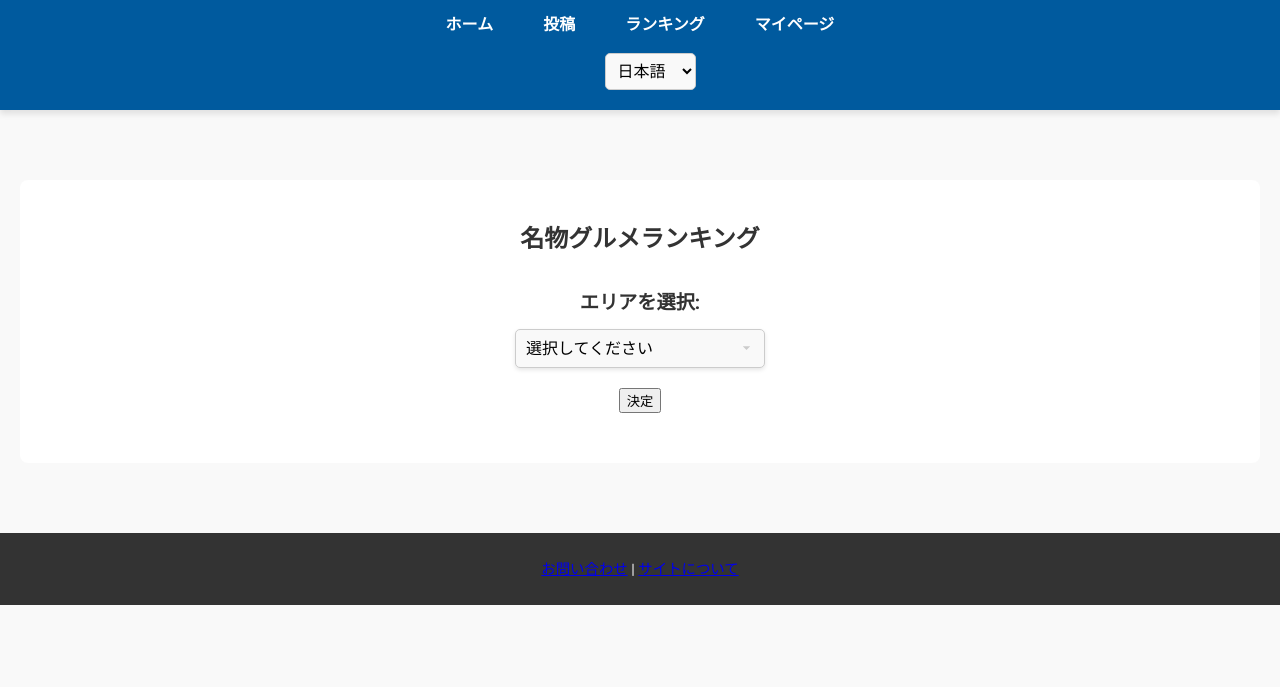
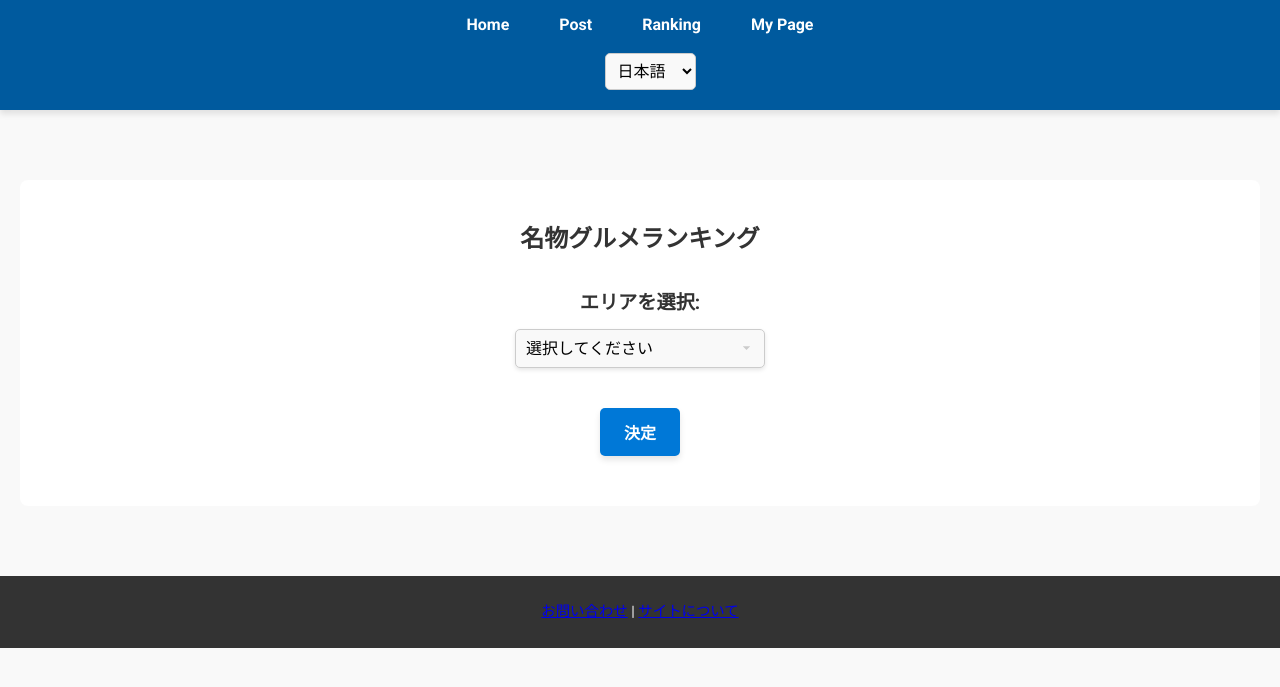
Before and after one commit to prioreye/my-prototype-site, a plain HTML site: page ranking.html in a window 1280 px wide. Shown: the part 69-756 px from the top of the page. Drawn offline with Linux system fonts and the light colour scheme.

Commit message:
Fix: Update homepage design and layout

```diff
--- a/ranking.html
+++ b/ranking.html
@@ -23,7 +23,7 @@
           <li><a href="mypage.html" id="mypageLink">マイページ</a></li>
         </ul>
       </nav>
-      <!-- 言語切り替えセレクター -->
+      <!-- 言語切替セレクター -->
       <select id="headerLanguageSelect">
         <option value="ja">日本語</option>
         <option value="en">English</option>
@@ -76,8 +76,11 @@
         </div>
       </div>
 
-      <!-- 決定ボタン: ランキング表示 (モック) -->
-      <button id="btnShowRanking">決定</button>
+      <!-- 決定ボタン -->
+      <!-- ▼ ホームのボタンと同じデザインにするため class="btn-review" を付与 -->
+      <button id="btnShowRanking" class="btn-review" style="margin-top:20px;">
+        決定
+      </button>
 
       <!-- ランキング結果表示 (将来的に実装) -->
       <div id="rankingResult" style="margin-top:30px;"></div>
--- a/ranking.js
+++ b/ranking.js
@@ -192,10 +192,10 @@ function applyRankingLanguage(lang) {
   const translations = {
     ja: {
       siteTitle: "My Best Gourmet",
-      homeLink: "ホーム",
-      postLink: "投稿",
-      rankingLink: "ランキング",
-      mypageLink: "マイページ",
+      homeLink: "Home",
+      postLink: "Post",
+      rankingLink: "Ranking",
+      mypageLink: "My Page",
 
       rankingTitle: "名物グルメランキング",
       rankingAreaLabel: "エリアを選択:",
```
Also changed, not shown: home.js (+4 -4 lines).
